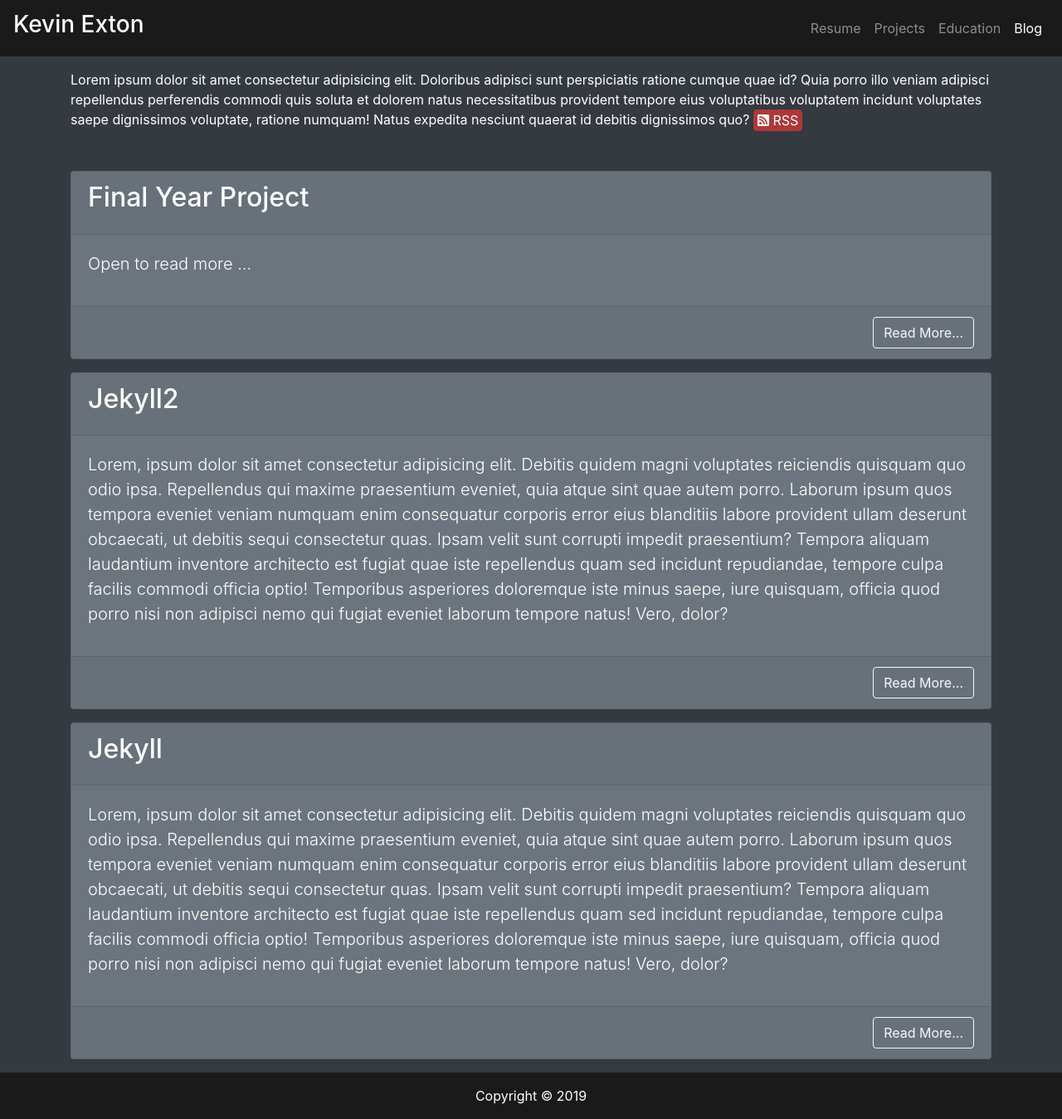
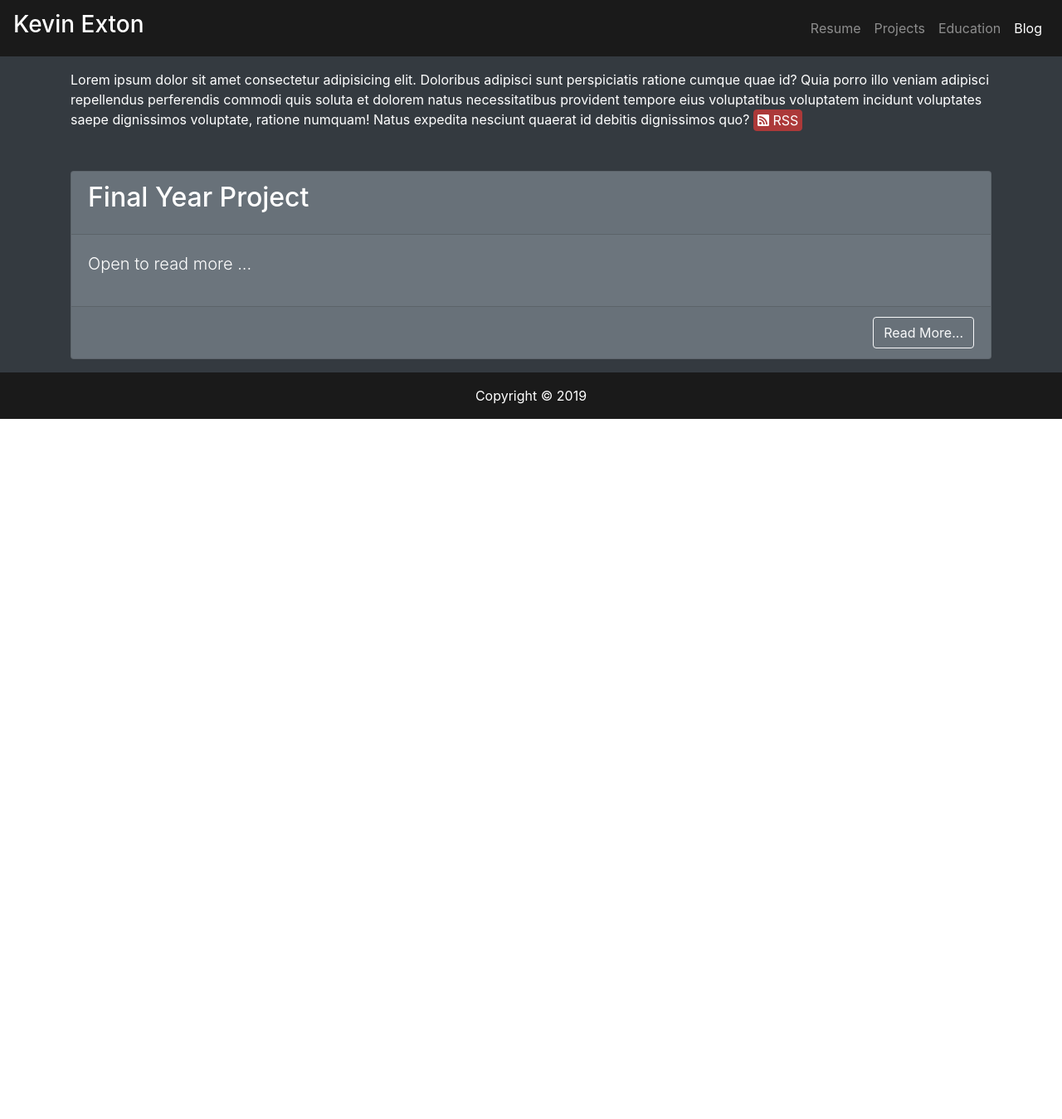
Before and after one commit to kcexn/kcexn.github.io.blog.dev, a Jekyll site: the page built from index.html, in a window 1280 px wide. Shown: the whole page at 83% size. Built offline with Jekyll 4.4.1, drawn with Linux system fonts in a browser that asks for light colours; nearby versions of some CDN libraries; after the commit the page ends 900 px from its top, so only the background shows below that.

Commit message:
Finished my FYP blog post

```diff
--- a/_posts/2019-01-24-Jekyll.md
+++ /dev/null
@@ -1,23 +0,0 @@
----
-layout: post
-title: Jekyll
-category: jekyll
-date: 2019-01-24 14:51
-lead: "Lorem, ipsum dolor sit amet consectetur adipisicing elit. Debitis quidem
-magni voluptates reiciendis quisquam quo odio ipsa. Repellendus qui
-maxime praesentium eveniet, quia atque sint quae autem porro. Laborum
-ipsum quos tempora eveniet veniam numquam enim consequatur corporis
-error eius blanditiis labore provident ullam deserunt obcaecati, ut
-debitis sequi consectetur quas. Ipsam velit sunt corrupti impedit
-praesentium? Tempora aliquam laudantium inventore architecto est fugiat
-quae iste repellendus quam sed incidunt repudiandae, tempore culpa
-facilis commodi officia optio! Temporibus asperiores doloremque iste
-minus saepe, iure quisquam, officia quod porro nisi non adipisci nemo
-qui fugiat eveniet laborum tempore natus! Vero, dolor?"
----
-
-# Welcome
-
-**Hello world**, this is my first Jekyll blog post.
-
-I hope you like it!
--- a/_posts/2019-01-25-Jekyll2.md
+++ /dev/null
@@ -1,23 +0,0 @@
----
-layout: post
-title: Jekyll2
-category: jekyll
-date: 2019-01-25 10:25
-lead: "Lorem, ipsum dolor sit amet consectetur adipisicing elit. Debitis quidem
-magni voluptates reiciendis quisquam quo odio ipsa. Repellendus qui
-maxime praesentium eveniet, quia atque sint quae autem porro. Laborum
-ipsum quos tempora eveniet veniam numquam enim consequatur corporis
-error eius blanditiis labore provident ullam deserunt obcaecati, ut
-debitis sequi consectetur quas. Ipsam velit sunt corrupti impedit
-praesentium? Tempora aliquam laudantium inventore architecto est fugiat
-quae iste repellendus quam sed incidunt repudiandae, tempore culpa
-facilis commodi officia optio! Temporibus asperiores doloremque iste
-minus saepe, iure quisquam, officia quod porro nisi non adipisci nemo
-qui fugiat eveniet laborum tempore natus! Vero, dolor?"
----
-
-# Welcome
-
-**Hello world**, this is my second Jekyll blog post.
-
-I hope you like it!
```
Also changed, not shown: _posts/2019-01-25-Final-Year-Project.md (+86 -70 lines), img/posts/2019-01-26-Final-Year-Project/MeanSquareError-LMS.png (renamed from img/posts/2019-01-25-Final-Year-Project/MeanSquareError-LMS.png), img/posts/2019-01-26-Final-Year-Project/MeanSquareError-NLMS.png (renamed from img/posts/2019-01-25-Final-Year-Project/MeanSquareError-NLMS.png), img/posts/2019-01-26-Final-Year-Project/MeanSquareError-Step.png (renamed from img/posts/2019-01-25-Final-Year-Project/MeanSquareError-Step.png).
